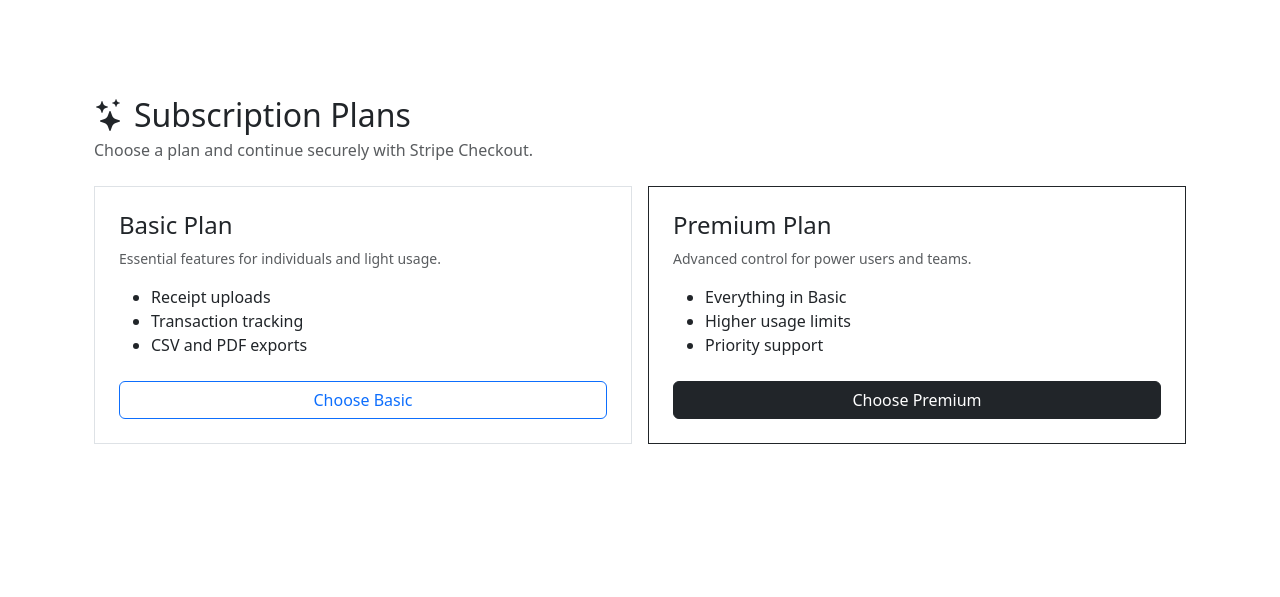
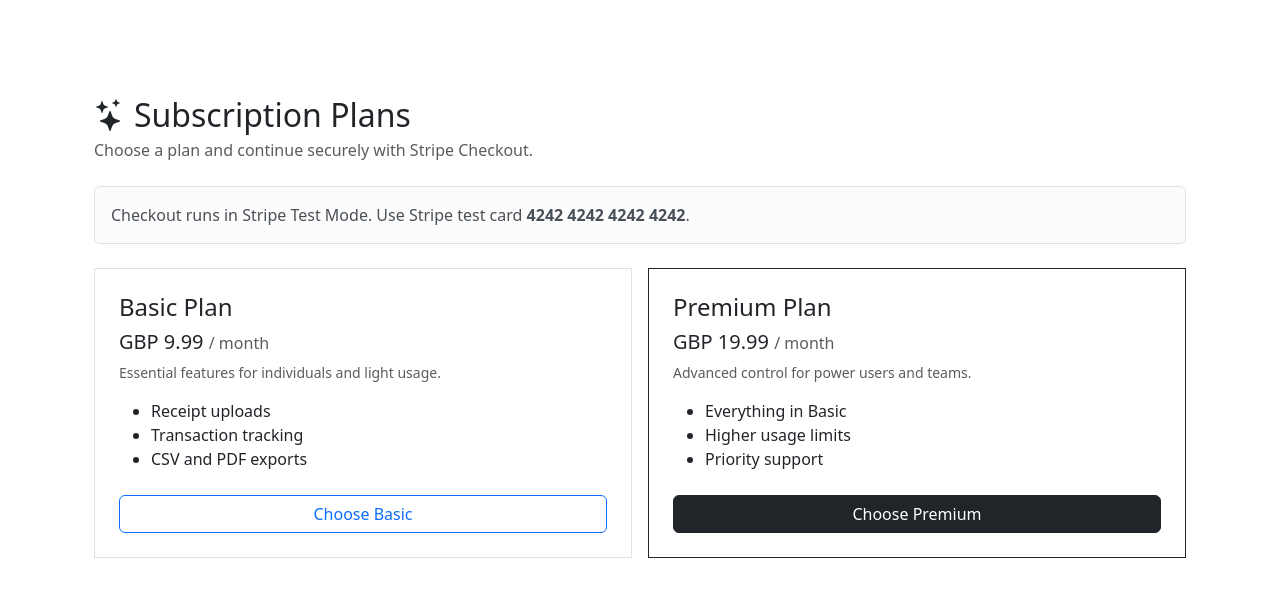
Before and after one commit to Sefa-Keles/Smart-Accounts-Management, a Django app: page /subscription/plans/ in a window 1280 px wide. Shown: the part 56-653 px from the top of the page. Run offline with Django 5.2, Linux system fonts and the light colour scheme; the visitor is signed in with stand-in values (Sample User, id 1); data that the repository does not hold is empty.

Commit message:
Enhance subscription success handling and update subscription plans display

```diff
--- a/core/views.py
+++ b/core/views.py
@@ -239,6 +239,30 @@ def create_checkout_session(request):
 @login_required(login_url='login')
 def subscription_success(request):
     """Handle successful Stripe checkout redirection."""
+    session_id = request.GET.get('session_id', '').strip()
+
+    if session_id and settings.STRIPE_SECRET_KEY:
+        try:
+            stripe.api_key = settings.STRIPE_SECRET_KEY
+            checkout_session = stripe.checkout.Session.retrieve(session_id)
+
+            if checkout_session.get('mode') == 'subscription':
+                stripe_subscription_id = checkout_session.get('subscription')
+                fallback_plan = checkout_session.get('metadata', {}).get('plan', 'basic')
+
+                if stripe_subscription_id:
+                    stripe_subscription = stripe.Subscription.retrieve(stripe_subscription_id)
+                    _upsert_subscription(
+                        request.user,
+                        stripe_subscription,
+                        fallback_plan=fallback_plan,
+                    )
+        except stripe.error.StripeError:
+            messages.warning(
+                request,
+                'Checkout completed, but subscription sync is pending webhook confirmation.',
+            )
+
     messages.success(request, 'Subscription checkout completed successfully.')
     return redirect('subscription_plans')
 
--- a/templates/core/subscription_plans.html
+++ b/templates/core/subscription_plans.html
@@ -16,6 +16,9 @@
         <div class="alert alert-success mb-4" role="alert">
             Active subscription: <strong>{{ active_subscription.plan|title }}</strong>
             (status: {{ active_subscription.status|title }})
+            <div class="small mt-1">
+                Current period end: {{ active_subscription.current_period_end|date:"d M Y, H:i" }}
+            </div>
             <div class="mt-3">
                 <a href="{% url 'create_billing_portal_session' %}" class="btn btn-sm btn-outline-dark">
                     <i class="bi bi-gear me-1"></i>Manage Subscription
@@ -24,10 +27,15 @@
         </div>
     {% endif %}
 
+    <div class="alert alert-light border mb-4" role="alert">
+        Checkout runs in Stripe Test Mode. Use Stripe test card <strong>4242 4242 4242 4242</strong>.
+    </div>
+
     <div class="row g-3">
         <div class="col-12 col-lg-6">
             <div class="sam-card p-4 h-100 border">
                 <h4 class="mb-2">Basic Plan</h4>
+                <p class="h5 mb-2">GBP 9.99 <span class="text-muted fs-6">/ month</span></p>
                 <p class="text-muted small mb-3">Essential features for individuals and light usage.</p>
                 <ul class="mb-4">
                     <li>Receipt uploads</li>
@@ -52,6 +60,7 @@
         <div class="col-12 col-lg-6">
             <div class="sam-card p-4 h-100 border border-dark">
                 <h4 class="mb-2">Premium Plan</h4>
+                <p class="h5 mb-2">GBP 19.99 <span class="text-muted fs-6">/ month</span></p>
                 <p class="text-muted small mb-3">Advanced control for power users and teams.</p>
                 <ul class="mb-4">
                     <li>Everything in Basic</li>
```
